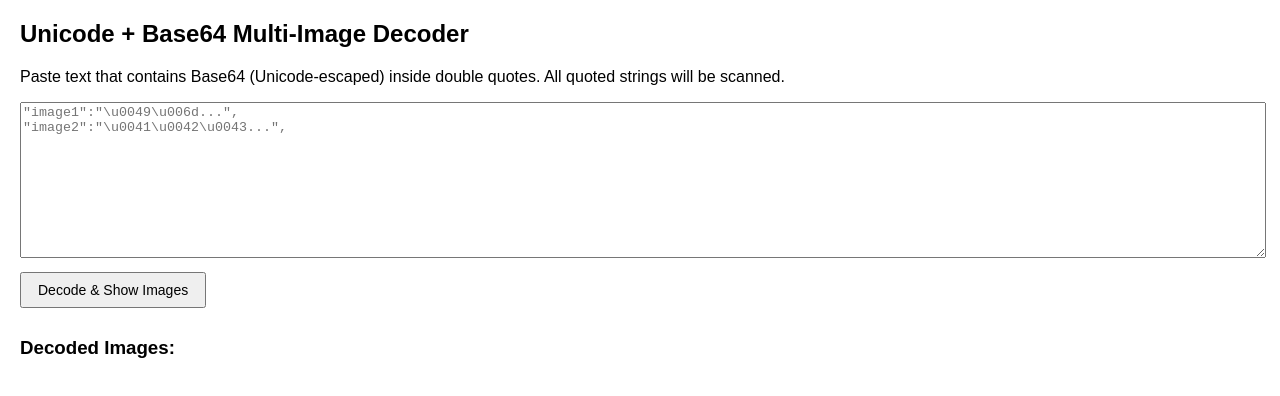
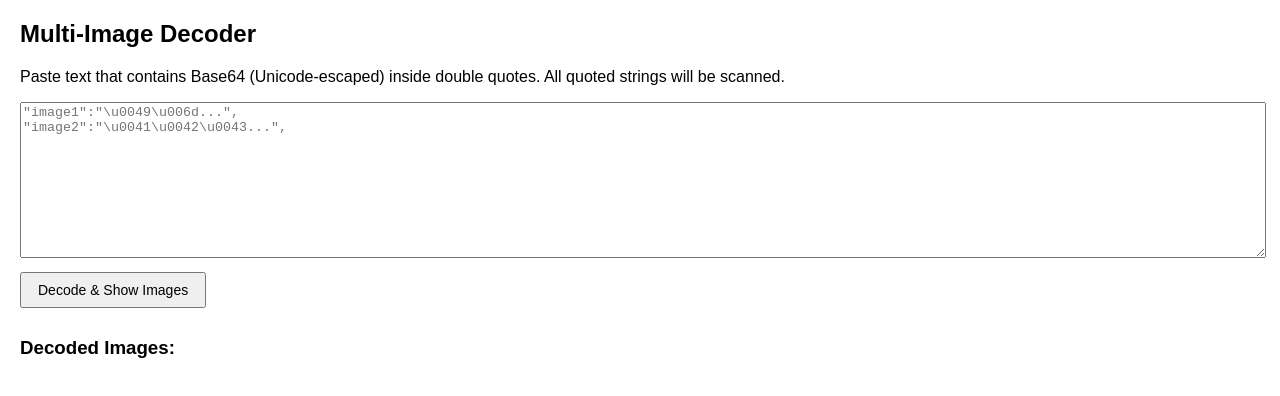
Before and after one commit to nanajirepos/imagedecoder, a plain HTML site: page index.html in a window 1280 px wide. Drawn offline with Linux system fonts and the light colour scheme.

Commit message:
Update title and heading to 'Multi-Image Decoder'
title changed

```diff
--- a/index.html
+++ b/index.html
@@ -2,7 +2,7 @@
 <html lang="en">
 <head>
   <meta charset="UTF-8">
-  <title>Unicode + Base64 Multi-Image Decoder</title>
+  <title>Multi-Image Decoder</title>
   <style>
     body {
       font-family: Arial, sans-serif;
@@ -47,7 +47,7 @@
   </style>
 </head>
 <body>
-  <h2>Unicode + Base64 Multi-Image Decoder</h2>
+  <h2>Multi-Image Decoder</h2>
 
   <p>Paste text that contains Base64 (Unicode-escaped) inside double quotes. All quoted strings will be scanned.</p>
   <textarea id="input" placeholder='"image1":"\u0049\u006d...",&#10;"image2":"\u0041\u0042\u0043...",'></textarea>
```
